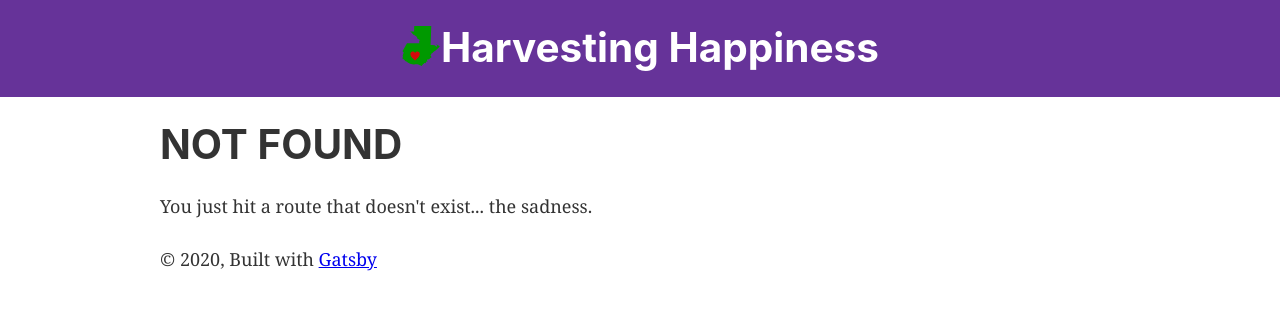
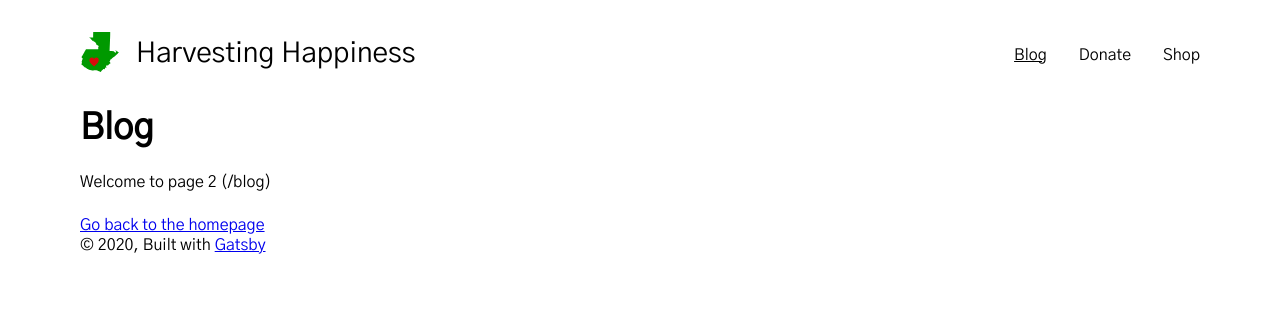
Before and after one commit to harvestinghappiness/harvestinghappiness.github.io, a Gatsby site: page /blog in a window 1280 px wide. Before the commit this address had no page. Built offline with nearby package versions, Linux system fonts and the light colour scheme; Gatsby itself is replaced by a stand-in of ours.

Commit message:
Add header, blog page starter

```diff
--- /dev/null
+++ b/src/components/BaseComponents.tsx
@@ -0,0 +1,5 @@
+import styled from "styled-components";
+
+export const H1 = styled.h1`
+  margin: 0;
+`;
--- /dev/null
+++ b/src/components/Brand.tsx
@@ -0,0 +1,31 @@
+import * as React from "react";
+import styled from "styled-components";
+import { Link } from "gatsby";
+import Logo from "./logo";
+
+const LogoContainer = styled.div`
+  margin-right: 16px;
+`;
+
+const BrandContainer = styled.div`
+  display: flex;
+  align-items: center;
+`;
+
+const BrandLink = styled(Link)`
+  color: black;
+  text-decoration: none;
+  font-family: "Gothic A1", sans-serif;
+  font-size: 28px;
+`;
+
+const Brand = (): JSX.Element => (
+  <BrandContainer>
+    <LogoContainer>
+      <Logo />
+    </LogoContainer>
+    <BrandLink to="/">Harvesting Happiness</BrandLink>
+  </BrandContainer>
+);
+
+export default Brand;
--- a/src/components/header.tsx
+++ b/src/components/header.tsx
@@ -2,41 +2,59 @@ import { Link } from "gatsby";
 import React from "react";
 import styled from "styled-components";
 import { maxWidth } from "../utils/style-constants";
-import Logo from "./logo";
+import Brand from "./Brand";
 
 const StyledHeader = styled.header`
-  background-color: rebeccapurple;
-  margin-bottom: 1.45rem;
+  padding: 0 40px;
 `;
 
 const Container = styled.div`
   margin: 0 auto;
+  padding: 32px 0;
   max-width: ${maxWidth}px;
-  padding: 1.45rem 1.0875rem;
   display: flex;
-  justify-content: center;
+  justify-content: space-between;
+  align-items: center;
 `;
 
-const H1 = styled.h1`
+const Nav = styled.nav``;
+const NavList = styled.ul`
+  list-style: none;
   margin: 0;
+  display: flex;
+`;
+const NavItem = styled.li`
+  margin: 0 0 0 32px;
+  padding: 0;
 `;
 
-const StyledLink = styled(Link)`
-  color: white;
+const NavLink = styled(Link)`
+  color: black;
   text-decoration: none;
+  &.active {
+    text-decoration: underline;
+  }
 `;
 
-interface Props {
-  siteTitle: string;
-}
-
-const Header = ({ siteTitle }: Props): JSX.Element => (
+const Header = (): JSX.Element => (
   <StyledHeader>
     <Container>
-      <Logo />
-      <H1>
-        <StyledLink to="/">{siteTitle}</StyledLink>
-      </H1>
+      <Brand />
+      <Nav>
+        <NavList>
+          <NavItem>
+            <NavLink to="/blog" activeClassName="active">
+              Blog
+            </NavLink>
+          </NavItem>
+          <NavItem>
+            <NavLink to="/donate">Donate</NavLink>
+          </NavItem>
+          <NavItem>
+            <NavLink to="/shop">Shop</NavLink>
+          </NavItem>
+        </NavList>
+      </Nav>
     </Container>
   </StyledHeader>
 );
--- a/src/components/layout.css
+++ b/src/components/layout.css
@@ -1,10 +1,11 @@
 html {
-  font-family: sans-serif;
+  font-family: "Gothic A1", sans-serif;
   -ms-text-size-adjust: 100%;
   -webkit-text-size-adjust: 100%;
 }
 body {
   margin: 0;
+  font-family: "Gothic A1", sans-serif;
   -webkit-font-smoothing: antialiased;
   -moz-osx-font-smoothing: grayscale;
 }
@@ -185,7 +186,7 @@ textarea {
   font: inherit;
 }
 html {
-  font: 112.5%/1.45em georgia, serif;
+  font-family: "Gothic A1", sans-serif;
   box-sizing: border-box;
   overflow-y: scroll;
 }
@@ -199,8 +200,7 @@ html {
   box-sizing: inherit;
 }
 body {
-  color: hsla(0, 0%, 0%, 0.8);
-  font-family: georgia, serif;
+  font-family: "Gothic A1", sans-serif;
   font-weight: normal;
   word-wrap: break-word;
   font-kerning: normal;
@@ -230,8 +230,7 @@ h1 {
   padding-top: 0;
   margin-bottom: 1.45rem;
   color: inherit;
-  font-family: -apple-system, BlinkMacSystemFont, Segoe UI, Roboto, Oxygen,
-    Ubuntu, Cantarell, Fira Sans, Droid Sans, Helvetica Neue, sans-serif;
+  font-family: "Gothic A1", sans-serif;
   font-weight: bold;
   text-rendering: optimizeLegibility;
   font-size: 2.25rem;
@@ -247,8 +246,7 @@ h2 {
   padding-top: 0;
   margin-bottom: 1.45rem;
   color: inherit;
-  font-family: -apple-system, BlinkMacSystemFont, Segoe UI, Roboto, Oxygen,
-    Ubuntu, Cantarell, Fira Sans, Droid Sans, Helvetica Neue, sans-serif;
+  font-family: "Gothic A1", sans-serif;
   font-weight: bold;
   text-rendering: optimizeLegibility;
   font-size: 1.62671rem;
@@ -264,8 +262,7 @@ h3 {
   padding-top: 0;
   margin-bottom: 1.45rem;
   color: inherit;
-  font-family: -apple-system, BlinkMacSystemFont, Segoe UI, Roboto, Oxygen,
-    Ubuntu, Cantarell, Fira Sans, Droid Sans, Helvetica Neue, sans-serif;
+  font-family: "Gothic A1", sans-serif;
   font-weight: bold;
   text-rendering: optimizeLegibility;
   font-size: 1.38316rem;
@@ -281,8 +278,7 @@ h4 {
   padding-top: 0;
   margin-bottom: 1.45rem;
   color: inherit;
-  font-family: -apple-system, BlinkMacSystemFont, Segoe UI, Roboto, Oxygen,
-    Ubuntu, Cantarell, Fira Sans, Droid Sans, Helvetica Neue, sans-serif;
+  font-family: "Gothic A1", sans-serif;
   font-weight: bold;
   text-rendering: optimizeLegibility;
   font-size: 1rem;
@@ -298,8 +294,7 @@ h5 {
   padding-top: 0;
   margin-bottom: 1.45rem;
   color: inherit;
-  font-family: -apple-system, BlinkMacSystemFont, Segoe UI, Roboto, Oxygen,
-    Ubuntu, Cantarell, Fira Sans, Droid Sans, Helvetica Neue, sans-serif;
+  font-family: "Gothic A1", sans-serif;
   font-weight: bold;
   text-rendering: optimizeLegibility;
   font-size: 0.85028rem;
@@ -315,8 +310,7 @@ h6 {
   padding-top: 0;
   margin-bottom: 1.45rem;
   color: inherit;
-  font-family: -apple-system, BlinkMacSystemFont, Segoe UI, Roboto, Oxygen,
-    Ubuntu, Cantarell, Fira Sans, Droid Sans, Helvetica Neue, sans-serif;
+  font-family: "Gothic A1", sans-serif;
   font-weight: bold;
   text-rendering: optimizeLegibility;
   font-size: 0.78405rem;
@@ -590,7 +584,6 @@ td:last-child {
 }
 tt,
 code {
-  background-color: hsla(0, 0%, 0%, 0.04);
   border-radius: 3px;
   font-family: "SFMono-Regular", Consolas, "Roboto Mono", "Droid Sans Mono",
     "Liberation Mono", Menlo, Courier, monospace;
--- a/src/components/layout.tsx
+++ b/src/components/layout.tsx
@@ -24,7 +24,7 @@ interface Props {
 const Layout = ({ children }: Props): JSX.Element => {
   return (
     <>
-      <Header siteTitle="Harvesting Happiness" />
+      <Header />
       <Container>
         <main>{children}</main>
         <footer>
--- a/src/components/seo.tsx
+++ b/src/components/seo.tsx
@@ -26,7 +26,7 @@ interface Props {
 }
 
 function SEO({
-  description = '',
+  description = "",
   lang = "en",
   meta = [],
   title,
@@ -88,6 +88,13 @@ function SEO({
           content: metaDescription,
         },
       ].concat(meta)}
+      link={[
+        {
+          href:
+            "https://fonts.googleapis.com/css2?family=Gothic+A1&display=swap",
+          rel: "stylesheet",
+        },
+      ]}
     />
   );
 }
--- /dev/null
+++ b/src/pages/blog.tsx
@@ -0,0 +1,16 @@
+import React from "react";
+import { PageProps, Link } from "gatsby";
+
+import Layout from "../components/layout";
+import SEO from "../components/seo";
+
+const Blog = (props: PageProps): JSX.Element => (
+  <Layout>
+    <SEO title="Blog" />
+    <h1>Blog</h1>
+    <p>Welcome to page 2 ({props.path})</p>
+    <Link to="/">Go back to the homepage</Link>
+  </Layout>
+);
+
+export default Blog;
--- a/src/utils/style-constants.ts
+++ b/src/utils/style-constants.ts
@@ -1 +1 @@
-export const maxWidth = 960;
+export const maxWidth = 1120;
```
